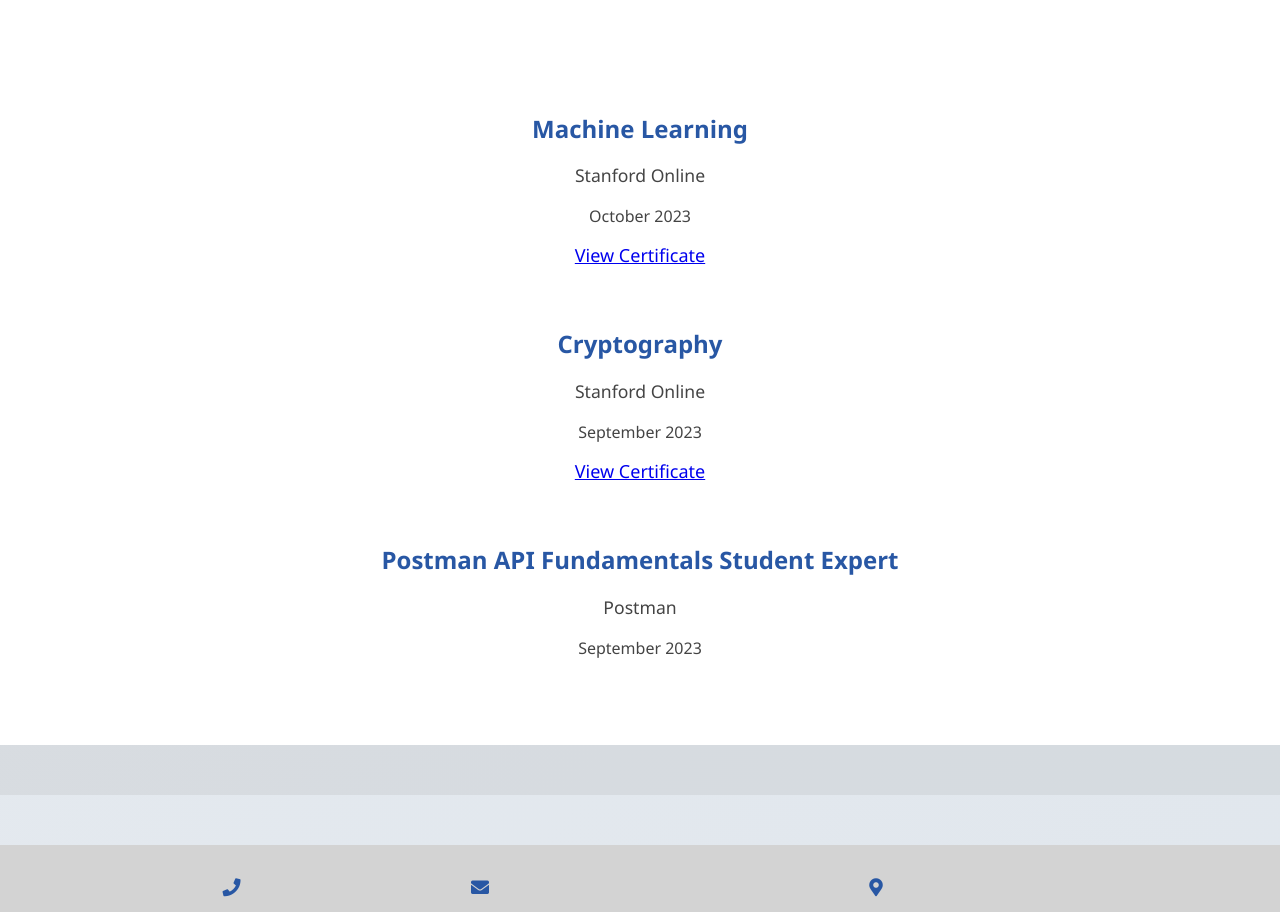
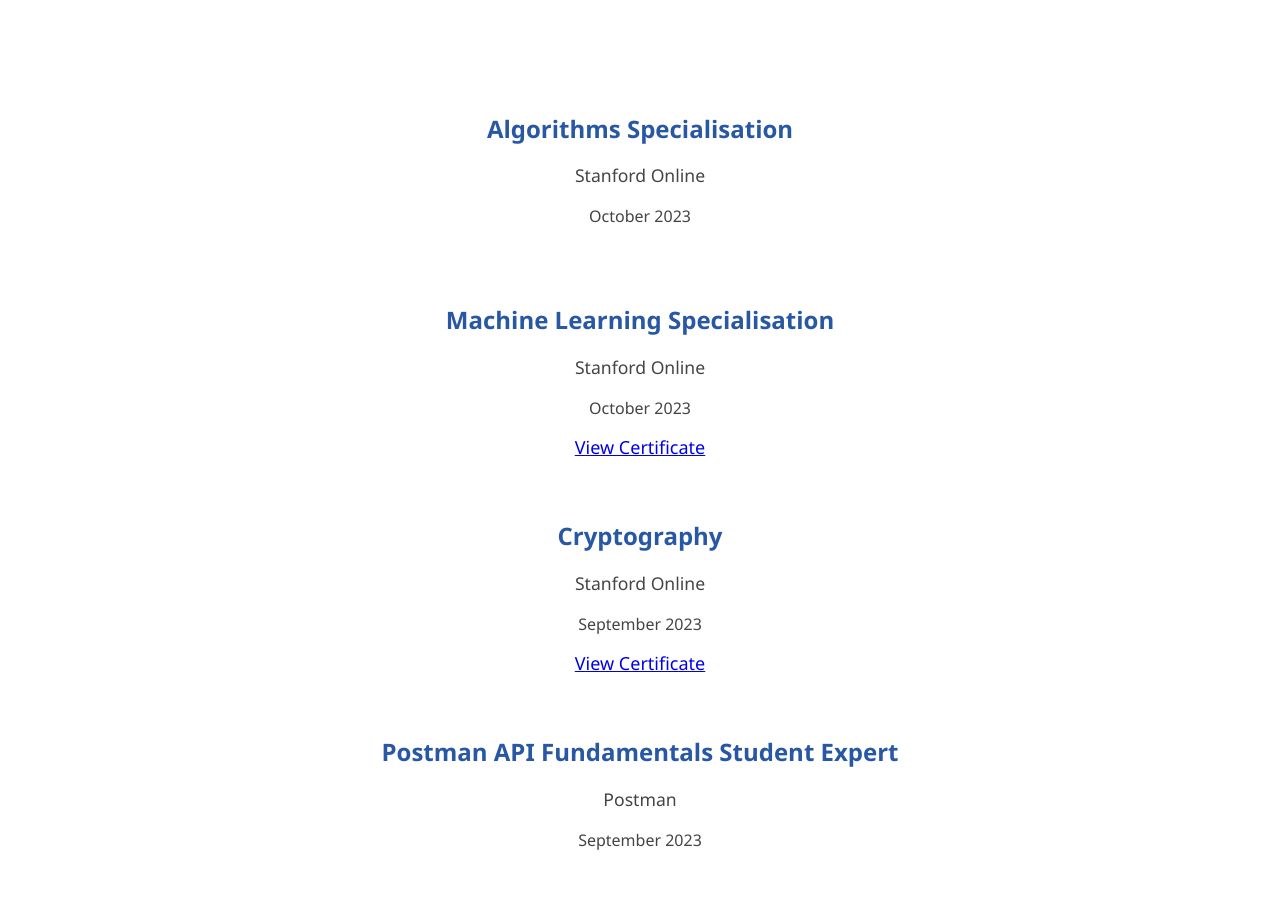
Before and after one commit to bPratyush/bPratyush.github.io, a plain HTML site: page index.html in a window 1280 px wide. Shown: the part 3633-4545 px from the top of the page. Drawn offline with nearby package versions, Linux system fonts and the light colour scheme.

Commit message:
Update index.html

```diff
--- a/index.html
+++ b/index.html
@@ -211,7 +211,15 @@
     </h1>
     <div class="certification-item animated-item">
         <div class="certification-details">
-            <h2>Machine Learning</h2>
+            <h2>Algorithms Specialisation</h2>
+            <p class="provider">Stanford Online</p>
+            <p class="date">October 2023</p>
+        </div>
+    </div>
+    </div>
+    <div class="certification-item animated-item">
+        <div class="certification-details">
+            <h2>Machine Learning Specialisation</h2>
             <p class="provider">Stanford Online</p>
             <p class="date">October 2023</p>
         </div>
```
